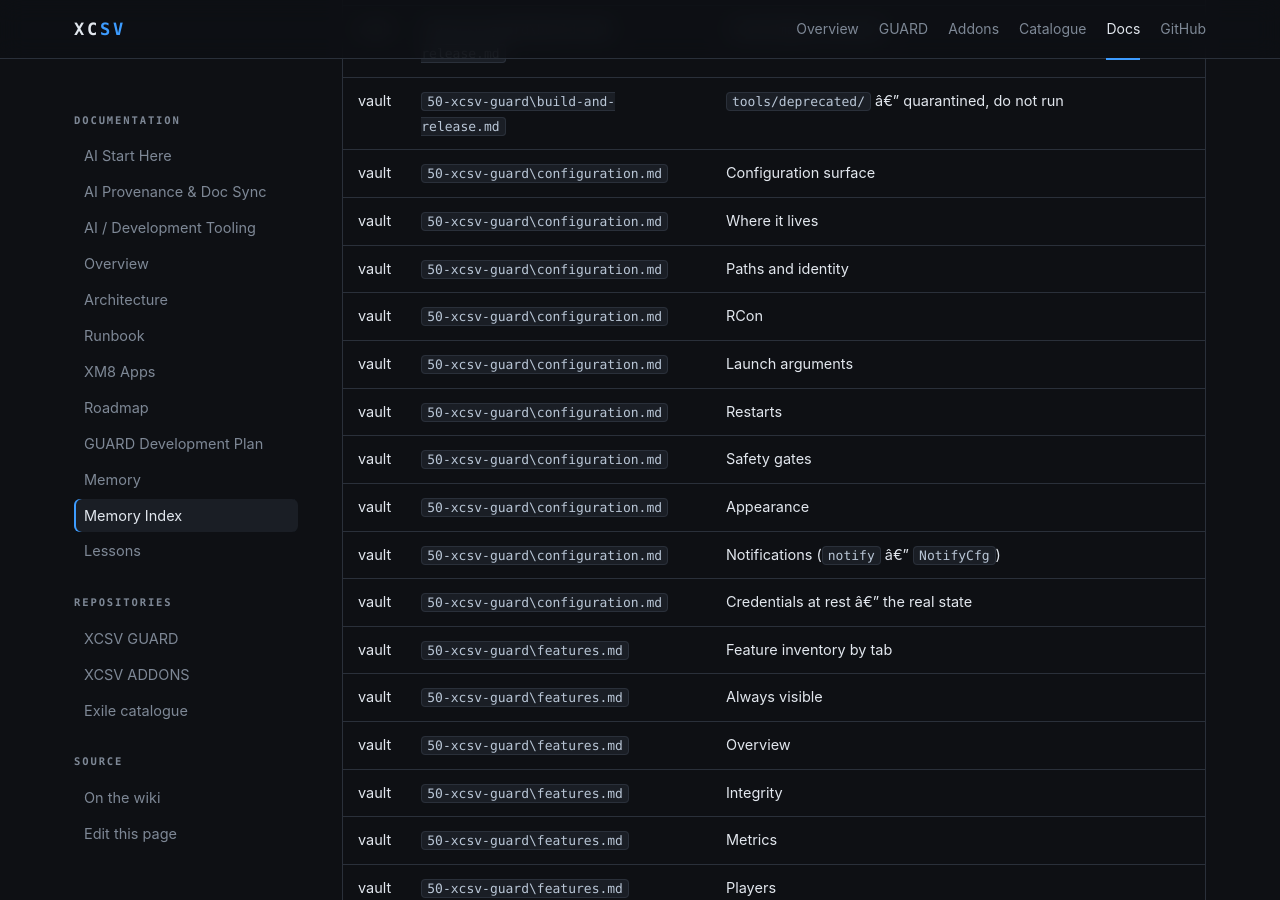
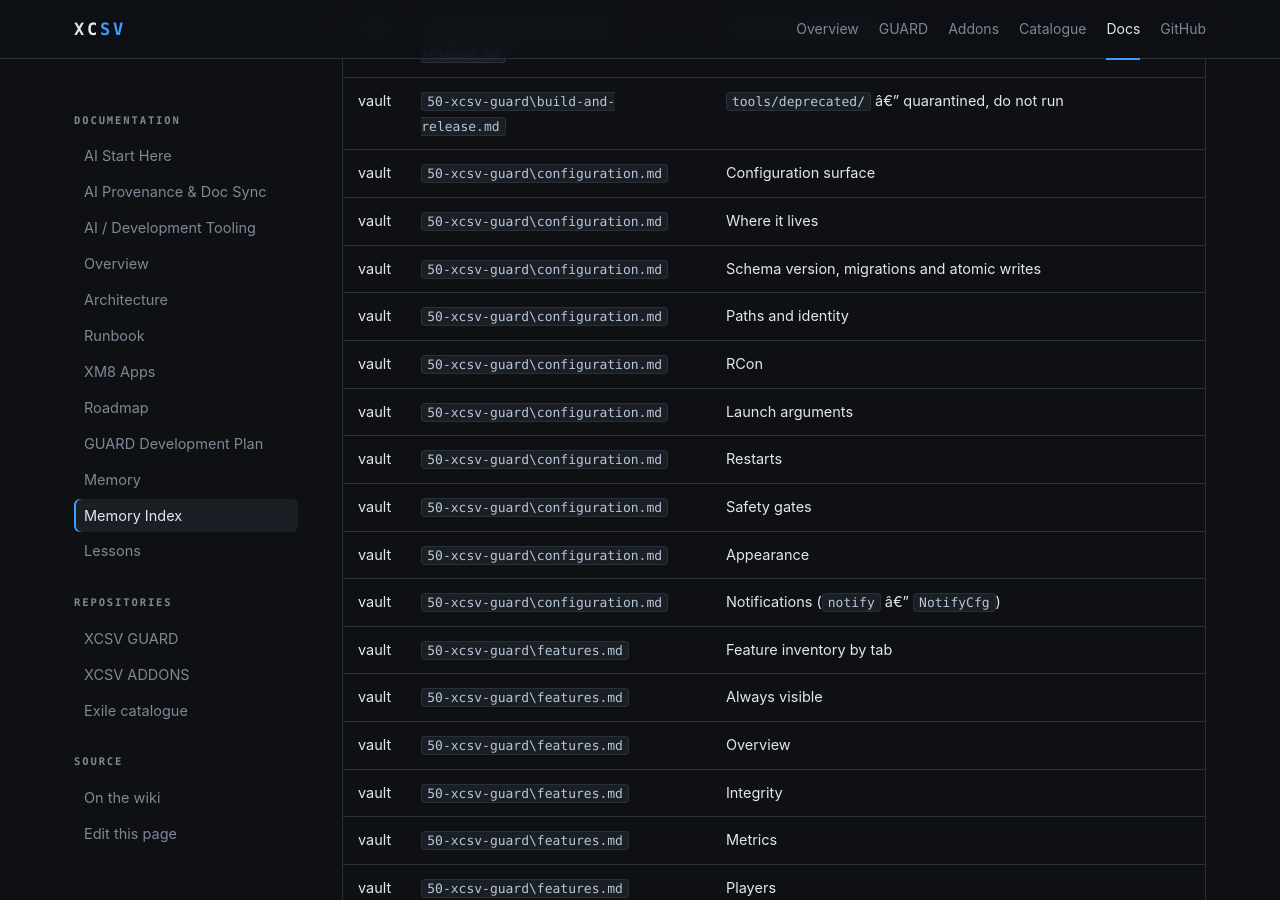
Before and after one commit to x-cessive/XCSV, a Jekyll site: the page built from docs/wiki/Memory-Index.md, in a window 1280 px wide and 900 px high, scrolled down 10318 px. Built offline with Jekyll 4.4.1, drawn with Linux system fonts in a browser that asks for light colours.

Commit message:
Sync: submodule pointers and generated docs (2026-08-07 05:08)
XCSV-Agent: automation
XCSV-Agent-Role: automation
XCSV-Work-ID: XCSV-AI-002
XCSV-Contract: 1.0.0

```diff
--- a/docs/wiki/Memory-Index.md
+++ b/docs/wiki/Memory-Index.md
@@ -219,6 +219,7 @@ Generated by `D:\XCSV\tools\build-memory-index.ps1`. It is a lightweight local R
 | vault | `50-xcsv-guard\build-and-release.md` | `tools/deprecated/` â€” quarantined, do not run |
 | vault | `50-xcsv-guard\configuration.md` | Configuration surface |
 | vault | `50-xcsv-guard\configuration.md` | Where it lives |
+| vault | `50-xcsv-guard\configuration.md` | Schema version, migrations and atomic writes |
 | vault | `50-xcsv-guard\configuration.md` | Paths and identity |
 | vault | `50-xcsv-guard\configuration.md` | RCon |
 | vault | `50-xcsv-guard\configuration.md` | Launch arguments |
@@ -226,7 +227,6 @@ Generated by `D:\XCSV\tools\build-memory-index.ps1`. It is a lightweight local R
 | vault | `50-xcsv-guard\configuration.md` | Safety gates |
 | vault | `50-xcsv-guard\configuration.md` | Appearance |
 | vault | `50-xcsv-guard\configuration.md` | Notifications (`notify` â€” `NotifyCfg`) |
-| vault | `50-xcsv-guard\configuration.md` | Credentials at rest â€” the real state |
 | vault | `50-xcsv-guard\features.md` | Feature inventory by tab |
 | vault | `50-xcsv-guard\features.md` | Always visible |
 | vault | `50-xcsv-guard\features.md` | Overview |
```
